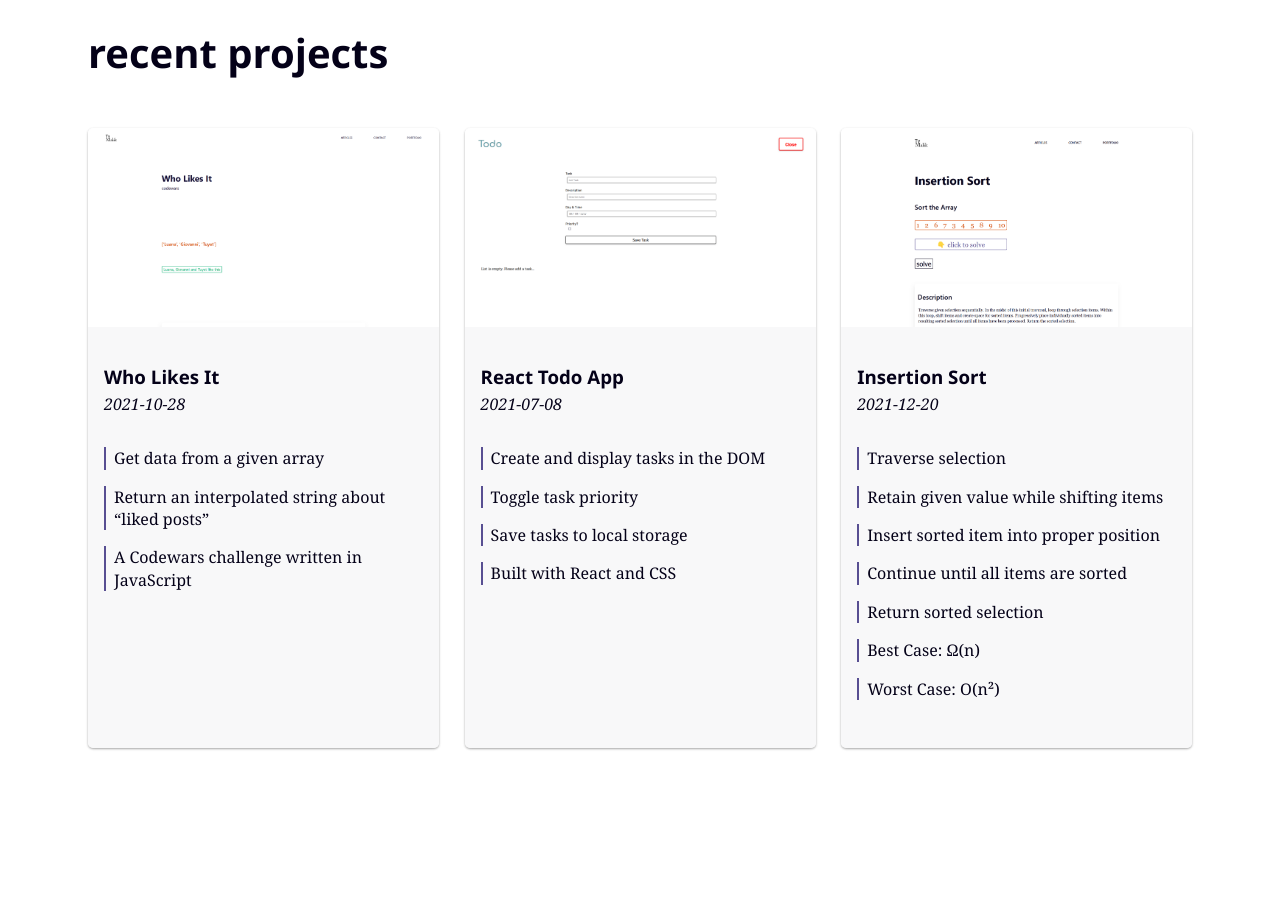
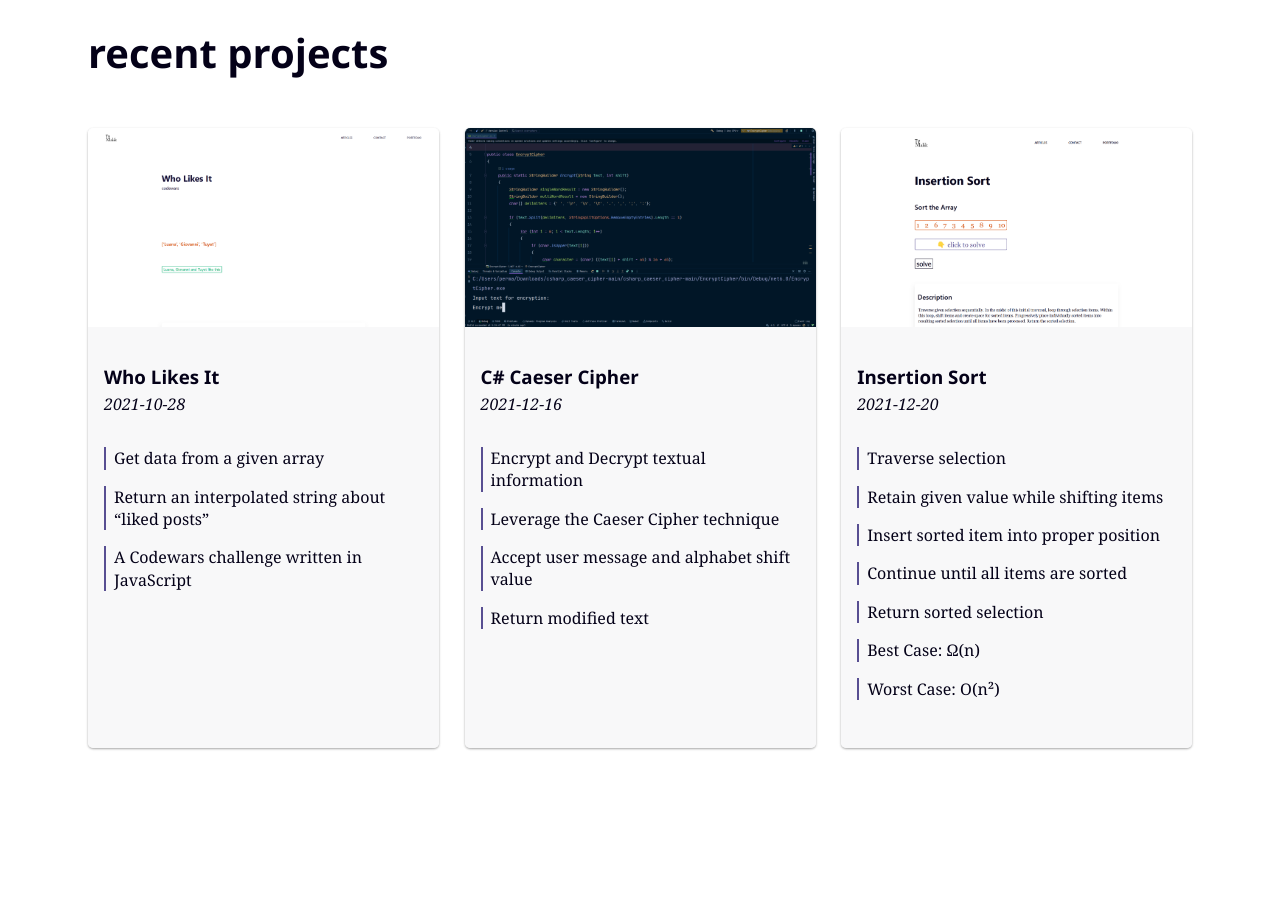
Before and after one commit to permalik/tymalik_primary, a Next.js app: page / in a window 1280 px wide. Shown: the part 1100-2018 px from the top of the page. Built offline with nearby package versions, Linux system fonts and the light colour scheme.

Commit message:
Update showcase with Caeser Cipher

```diff
--- a/src/components/Showcase/Showcase.js
+++ b/src/components/Showcase/Showcase.js
@@ -26,18 +26,18 @@ export default function Showcase() {
           </ul>
         </ShowcaseCard>
         <ShowcaseCard
-          alt={`React Todo App (homepage)`}
+          alt={`C# Caeser Cipher (code and command line program)`}
           className={ShowcaseStyles.cardLink}
-          imgUrl={`/images/trials/skillset_image_github.png`}
-          projectUrl={`https://reacttaskapplication.netlify.app/`}
-          timestamp={`2021-07-08`}
-          title={'React Todo App'}
+          imgUrl={`/images/trials/caeser_cipher.png`}
+          projectUrl={`https://github.com/permalik/csharp_caeser_cipher`}
+          timestamp={`2021-12-16`}
+          title={'C# Caeser Cipher'}
         >
           <ul className={ShowcaseStyles.cardDescription}>
-            <li>Create and display tasks in the DOM</li>
-            <li>Toggle task priority</li>
-            <li>Save tasks to local storage</li>
-            <li>Built with React and CSS</li>
+            <li>Encrypt and Decrypt textual information</li>
+            <li>Leverage the Caeser Cipher technique</li>
+            <li>Accept user message and alphabet shift value</li>
+            <li>Return modified text</li>
           </ul>
         </ShowcaseCard>
         <ShowcaseCard
```
Also changed, not shown: public/images/trials/caeser_cipher.png (added).
